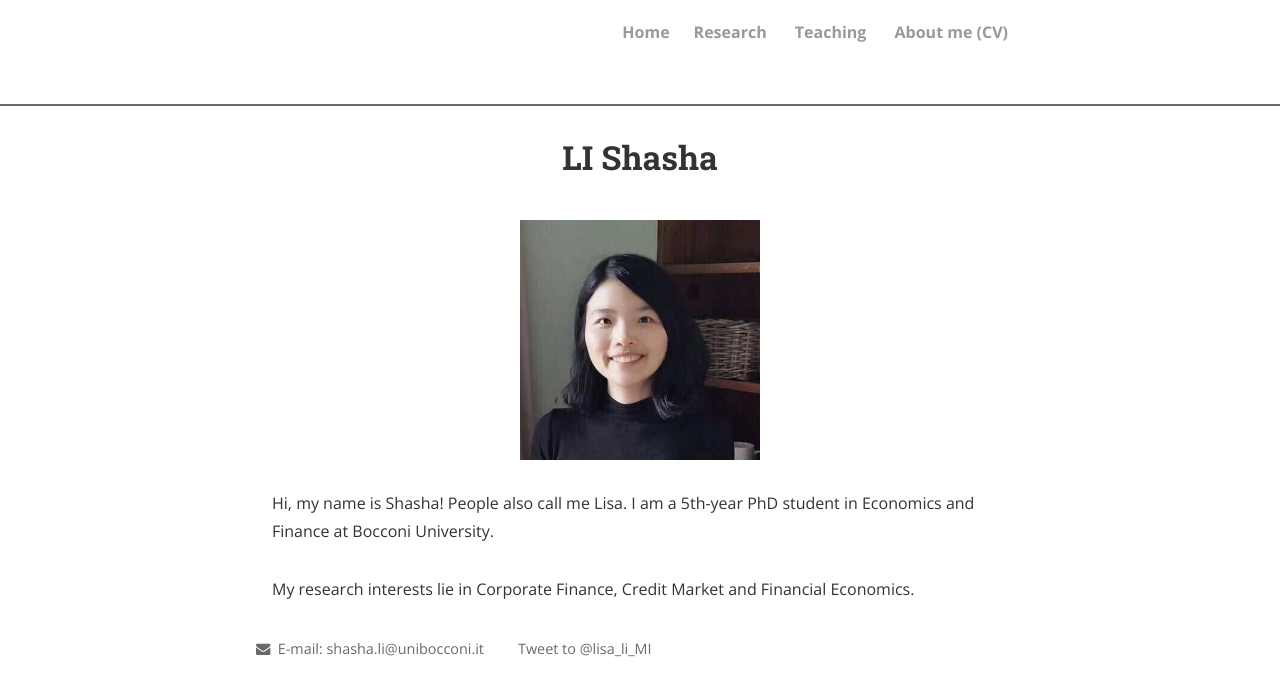
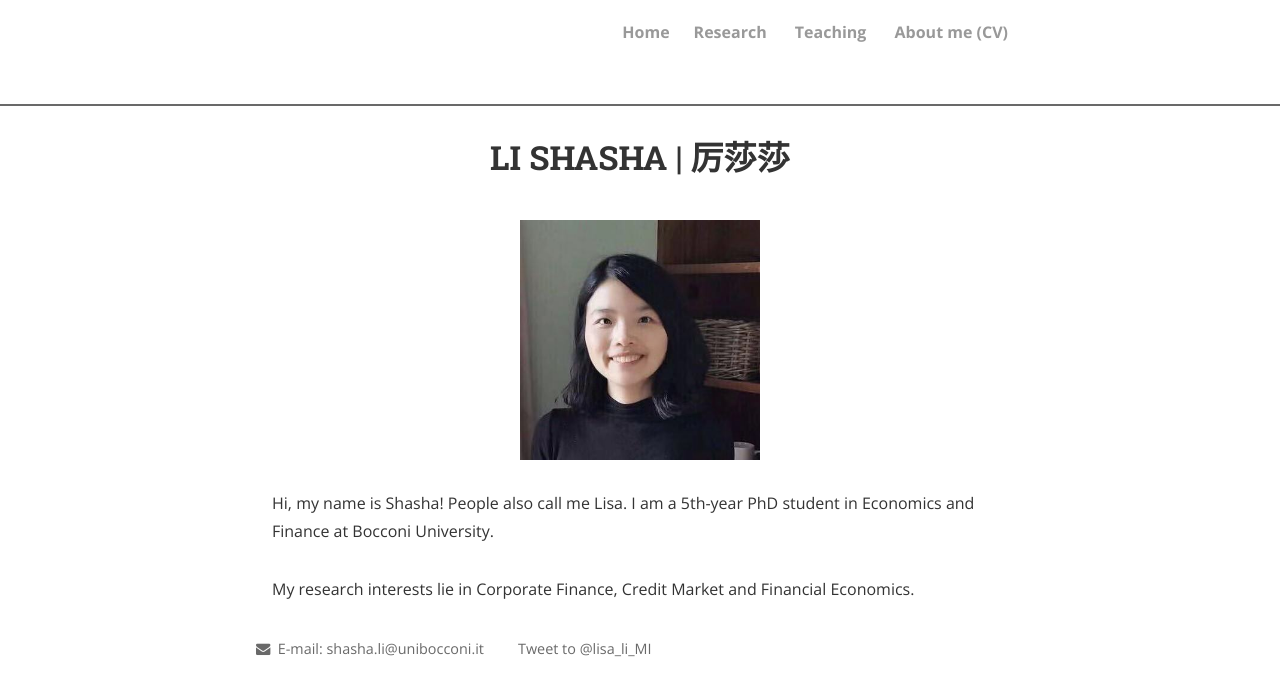
Before and after one commit to shasha-li/shasha-li.github.io, a Jekyll site: the page built from index.html, in a window 1280 px wide. Shown: the top 696 px of the page. Built offline with Jekyll 4.4.1, drawn with Linux system fonts in a browser that asks for light colours; nearby versions of some CDN libraries; the list of posts is cut into pages by our own code; comment, search, counter and statistics services are not loaded; a style sheet for code colours, icons or effects is not loaded.

Commit message:
Update index.html

```diff
--- a/index.html
+++ b/index.html
@@ -1,6 +1,6 @@
 ---
 layout: page
-title: LI Shasha
+title: LI SHASHA | 厉莎莎
 ---
 <div class="home">
   <script async src="https://www.googletagmanager.com/gtag/js?id=G-J57QMWVXMZ"></script>
@@ -12,7 +12,7 @@ title: LI Shasha
   gtag('config', 'G-J57QMWVXMZ');
 </script>
 
-<img src="profile_picture.jpg" alt="LI Shasha pic" style="width:240px;height:240px;" title="LI SHASHA | 厉莎莎"; algin="middle">
+<img src="profile_picture.jpg" alt="LI Shasha pic" style="width:240px;height:240px;" title="LI Shasha"; algin="middle">
 <br>
 Hi, my name is Shasha! People also call me Lisa. I am a 5th-year PhD student in Economics and Finance at Bocconi University.
 
```
